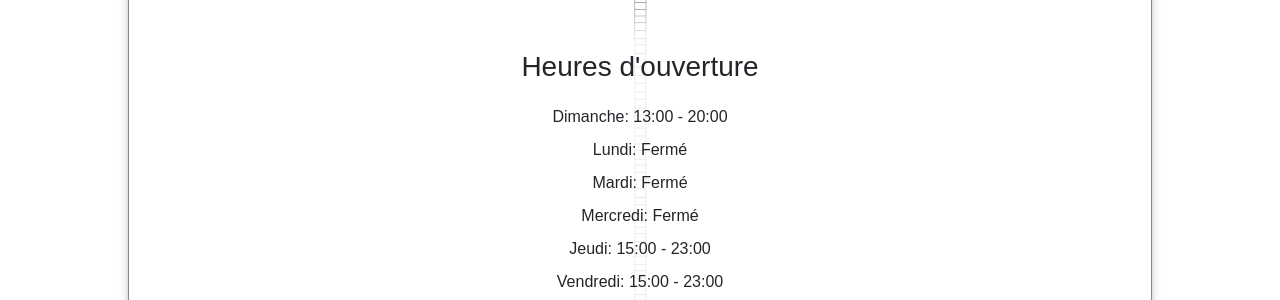
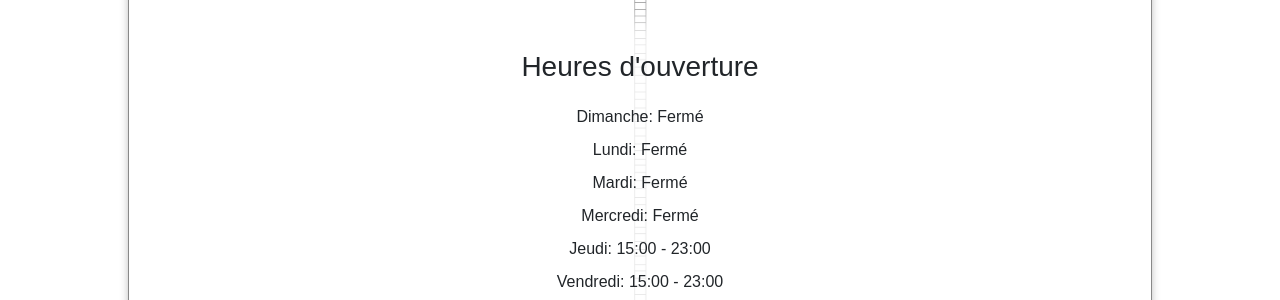
Before and after one commit to bieresilo/silo, a Jekyll site: the page built from index.html, in a window 1280 px wide and 900 px high, scrolled down 4164 px. Shown: the part 152-452 px from the top of the window. Built offline with Jekyll 4.4.1, drawn with Linux system fonts in a browser that asks for light colours; nearby versions of some CDN libraries; some web fonts are replaced.

Commit message:
Update hours.yaml

```diff
--- a/_data/hours.yaml
+++ b/_data/hours.yaml
@@ -1,5 +1,5 @@
 - day: Dimanche
-  hours: 13:00 - 20:00
+  hours: Fermé
 - day: Lundi
   hours: Fermé
 - day: Mardi
```
